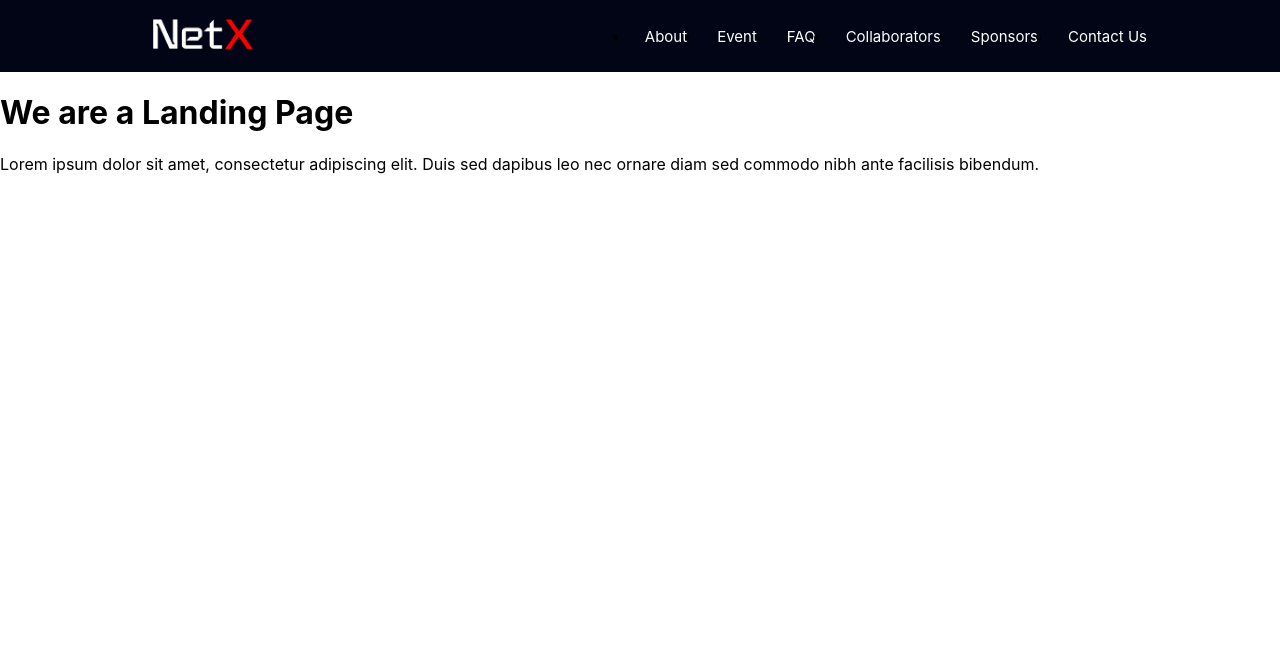
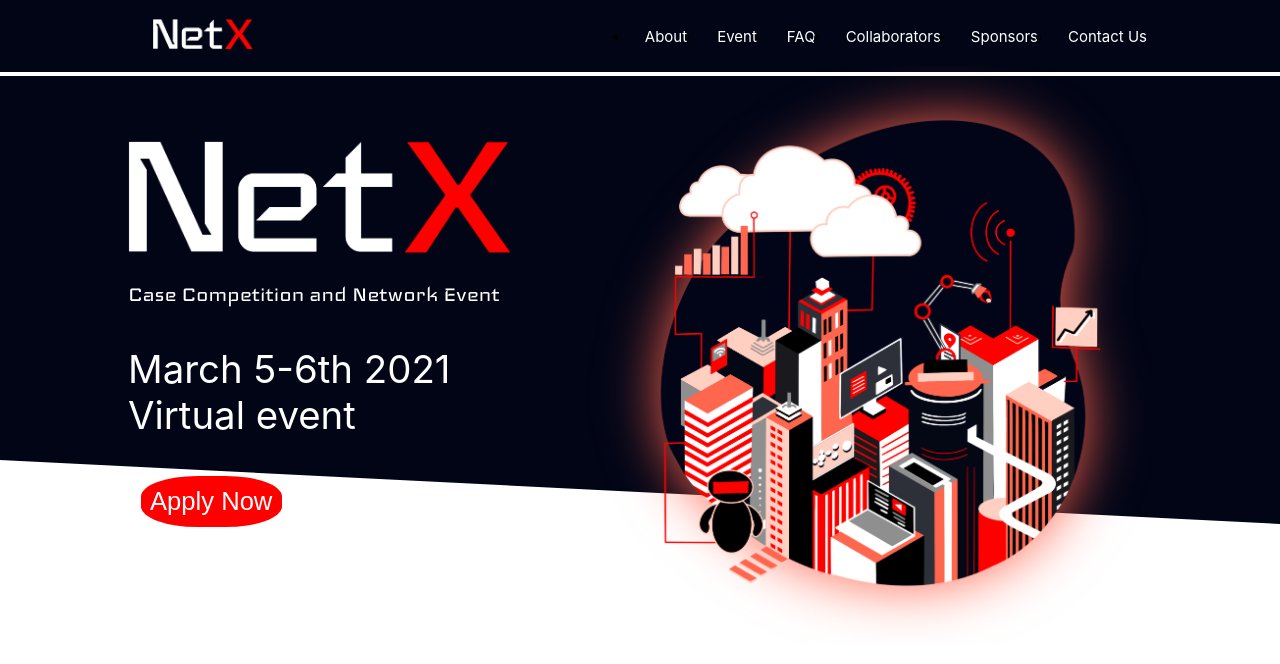
Before and after one commit to NetX2021/NetX2021.github.io, a React (Create React App) app: page / in a window 1280 px wide. Shown: the top 664 px of the page. Built offline with nearby package versions, Linux system fonts and the light colour scheme.

Commit message:
Fixed landing page

```diff
--- a/src/App.css
+++ b/src/App.css
@@ -30,6 +30,7 @@
 
 .navbar {
   background-color: #010516;
+  border-bottom: 4px solid white;
 }
 
 .brandCSS {
@@ -73,3 +74,56 @@
     transform: rotate(360deg);
   }
 }
+
+.topLandingBack{
+  height: 30vw;
+  background-color:  #010516;
+  border-bottom: 5vw solid white;
+  border-right: 100vw solid  #010516;
+}
+
+.landLogo{
+  width: 30vw;
+  height: auto;
+  margin-top: 5vw;
+  margin-left: 10vw;
+}
+
+.landText{
+  width: 40vw;
+  height: auto;
+  margin-left: 10vw;
+  font-size: 2vw;
+  color: white;
+  font-family: themeFont;
+  src: url("iceland-regular.ttf");
+}
+
+.landSubtitle{
+  width: 40vw;
+  height: auto;
+  margin-left: 10vw;
+  font-size: 3vw;
+  color: white;
+}
+
+.applyButton{
+  width: 11vw;
+  height: 4vw;
+  margin-left: 11vw;
+  border-radius: 40%;
+  border: none;
+  font-style: bold;
+  background-color: #ff0000;
+  color: white;
+  font-size: 2vw;
+  cursor: pointer;
+}
+
+.landGraphic{
+  width: 45vw;
+  height: auto;
+  position: absolute;
+  margin-left: 45vw;
+  margin-top: -15vw;
+}
--- a/src/components/header.js
+++ b/src/components/header.js
@@ -1,33 +1,17 @@
 import React, { Component } from "react";
+import logo from '../assets/logo.png';
+import mainPage from '../assets/constructed/Landing_page_graphic.png';
 
 export class Header extends Component {
   render() {
     return (
-      <header id="header">
-        <div className="intro">
-          <div className="overlay">
-            <div className="container">
-              <div className="row">
-                <div className="col-md-8 col-md-offset-2 intro-text">
-                  <h1>
-                    {this.props.data ? this.props.data.title : "Loading"}
-                    <span></span>
-                  </h1>
-                  <p>
-                    {this.props.data ? this.props.data.paragraph : "Loading"}
-                  </p>
-                  <a
-                    href="#features"
-                    className="btn btn-custom btn-lg page-scroll"
-                  >
-                    Learn More
-                  </a>{" "}
-                </div>
-              </div>
-            </div>
-          </div>
-        </div>
-      </header>
+      <div className="topLandingBack">
+        <img src={logo} className="landLogo"></img>
+        <img src={mainPage} className="landGraphic"></img>
+        <p className="landText">Case Competition and Network Event</p>
+        <p className="landSubtitle">March 5-6th 2021 <br></br> Virtual event</p>
+        <button className="applyButton">Apply Now</button>
+      </div>
     );
   }
 }
```
Also changed, not shown: 1 other file (tests, documents, lock files or other folders).
